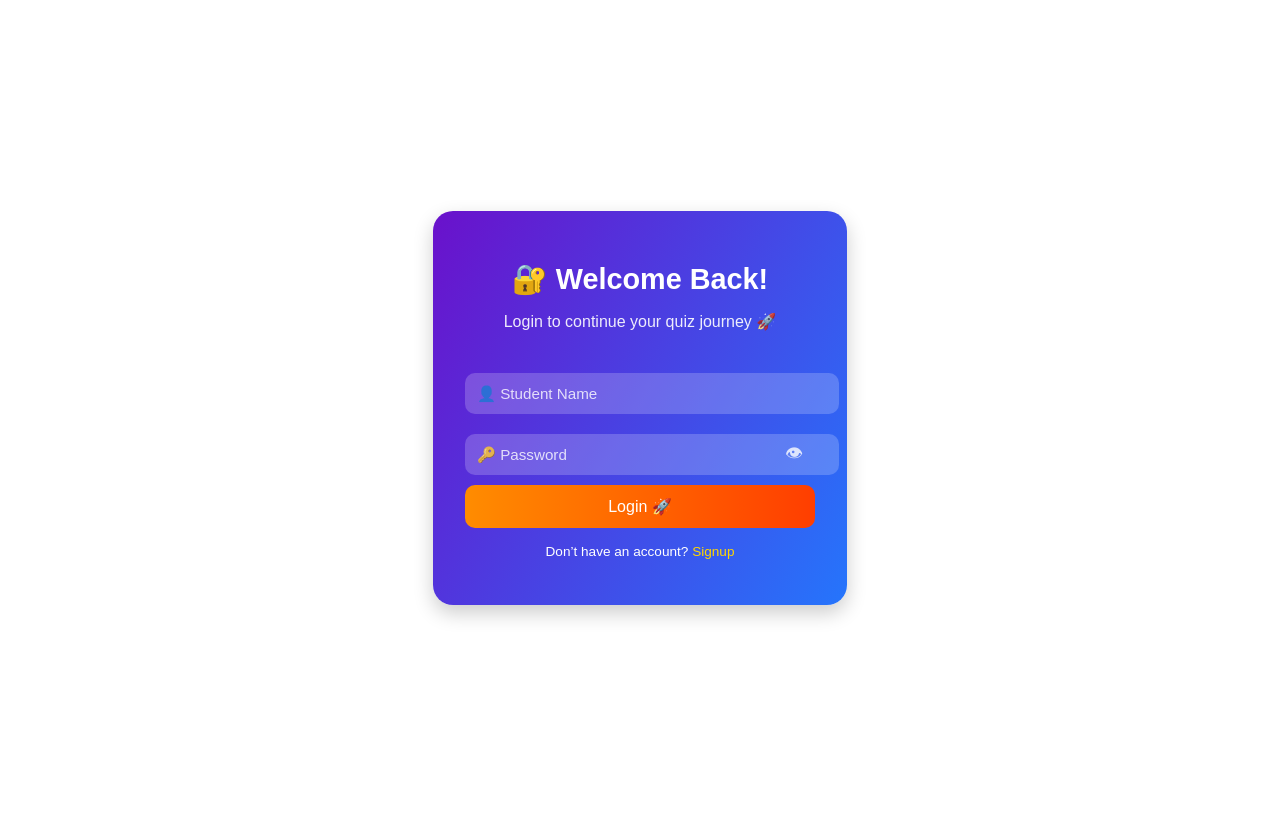
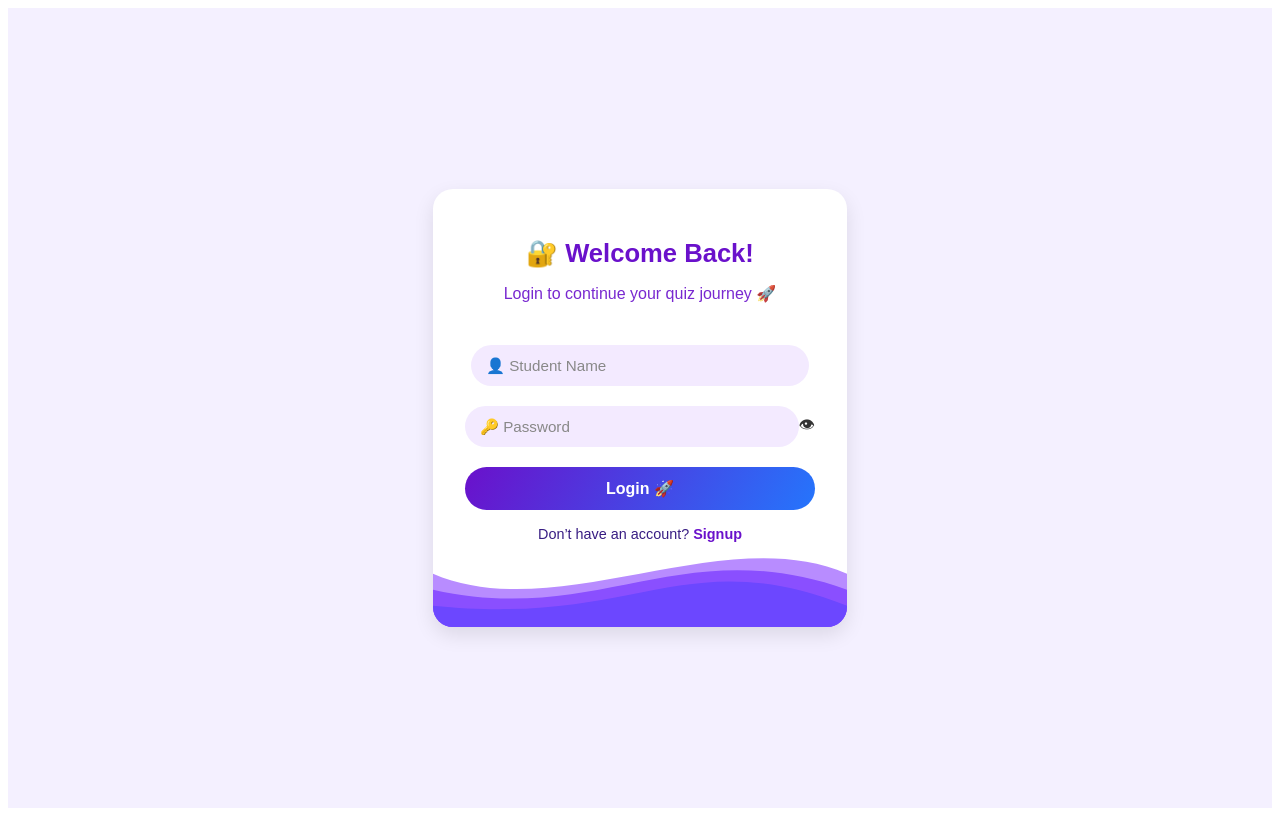
Before and after one commit to ShaikhSaniyaCode-maker/QUIZ-REACT.JSX, a React (Vite) app: page /login in a window 1280 px wide. Built offline with nearby package versions, Linux system fonts and the light colour scheme.

Commit message:
Updated Signup and Login UI

```diff
--- a/src/App.jsx
+++ b/src/App.jsx
@@ -17,7 +17,8 @@
 //     </Routes>
 //   );
 // }
-import Leaderboard from "./components/Leaderboard.jsx";
+import Leaderboard from "./components/Leaderboard";
+
 import { Routes, Route } from "react-router-dom";
 import Signup from "./components/Signup";
 import Login from "./components/Login";
--- a/src/components/Login.css
+++ b/src/components/Login.css
@@ -4,50 +4,48 @@
   display: flex;
   justify-content: center;
   align-items: center;
+  background: #f4f0ff;
   font-family: "Poppins", sans-serif;
 }
 
-/* Glass Card */
+/* Card */
 .login-card {
-  background: rgba(255, 255, 255, 0.1);
+  background: white;
   padding: 2rem;
   border-radius: 20px;
-  backdrop-filter: blur(10px);
   text-align: center;
-  color: #fff;
+  color: #333;
   width: 350px;
-  box-shadow: 0 8px 20px rgba(0,0,0,0.2);
-  animation: popIn 0.5s ease;
-  background: linear-gradient(120deg, #6a11cb, #2575fc);
+  box-shadow: 0 8px 20px rgba(0,0,0,0.1);
 }
 
 /* Heading */
 .login-card h1 {
-  font-size: 1.8rem;
-  margin-bottom: 0.5rem;
+  font-size: 1.6rem;
+  margin-bottom: 0.3rem;
+  color: #6a11cb;
 }
 
-.subtitle {
-  font-size: 1rem;
-  margin-bottom: 1.5rem;
-  opacity: 0.9;
-}
+/* .subtitle {
+  font-size: 0.9rem;
+  margin-bottom: 1.2rem;
+  color: #777;
+} */
 
 /* Inputs */
 .login-card input {
-  width: 100%;
-  padding: 12px;
+  width: 88%;
+  padding: 12px 15px;
   margin: 10px 0;
   border: none;
-  border-radius: 10px;
+  border-radius: 25px;
   outline: none;
   font-size: 0.95rem;
-  background: rgba(255,255,255,0.2);
-  color: #fff;
+  background: #f3eaff;
 }
 
 .login-card input::placeholder {
-  color: rgba(255,255,255,0.8);
+  color: #888;
 }
 
 /* Button */
@@ -55,55 +53,54 @@
   width: 100%;
   padding: 12px;
   border: none;
-  border-radius: 10px;
+  border-radius: 25px;
   font-size: 1rem;
-  background: linear-gradient(90deg, #ff8c00, #ff3e00);
+  font-weight: 600;
+  background: linear-gradient(120deg, #6a11cb, #2575fc);
   color: white;
   cursor: pointer;
-  transition: transform 0.2s ease, box-shadow 0.2s ease;
+  margin-top: 10px;
 }
 
 .login-card button:hover {
-  transform: scale(1.05);
-  box-shadow: 0 5px 15px rgba(255, 62, 0, 0.4);
+  opacity: 0.9;
 }
 
 /* Small Text */
 .note {
   margin-top: 1rem;
   font-size: 0.85rem;
+  color: #555;
 }
 
 .note a {
-  color: #ffd700;
+  color: #6a11cb;
+  font-weight: 600;
   text-decoration: none;
 }
 
-/* Animation */
-@keyframes popIn {
-  from { transform: scale(0.9); opacity: 0; }
-  to { transform: scale(1); opacity: 1; }
-}
-.password-wrapper {
+
+
+
+.login-card {
   position: relative;
-  width: 100%;
+  overflow: hidden;
+  padding-bottom: 70px; /* space for wave */
 }
 
-.password-wrapper input {
-  width: 92%;
-  padding-right: 40px; /* space for eye icon */
+.waves {
+  position: absolute;
+  bottom: 0;
+  left: 0;
+  width: 100%;
+  height: 80px;
+  z-index: 1;
 }
 
-.toggle-icon {
-  position: absolute;
-  right: 12px;
-  top: 50%;
-  transform: translateY(-50%);
-  cursor: pointer;
-  font-size: 1.1rem;
-  opacity: 0.8;
+.note {
+     position: relative;
+    z-index: 2;
+    /* margin-top: -40px; */
+    font-size: 0.9rem;
+    color: #381d83;
 }
-
-.toggle-icon:hover {
-  opacity: 1;
-}
--- a/src/components/Login.jsx
+++ b/src/components/Login.jsx
@@ -57,6 +57,29 @@ export default function Login() {
           <button type="submit">Login 🚀</button>
         </form>
 
+        {/* Waves at bottom */}
+        <div className="waves">
+          <svg
+            viewBox="0 0 500 150"
+            preserveAspectRatio="none"
+            style={{ height: "100%", width: "100%" }}
+          >
+            <path
+              d="M0.00,49.98 C150.00,150.00 350.00,-50.00 500.00,49.98 L500.00,150.00 L0.00,150.00 Z"
+              style={{ stroke: "none", fill: "#b88cff" }}
+            />
+            <path
+              d="M0.00,79.98 C200.00,150.00 300.00,-30.00 500.00,79.98 L500.00,150.00 L0.00,150.00 Z"
+              style={{ stroke: "none", fill: "#8a4fff" }}
+            />
+            <path
+              d="M0.00,109.98 C250.00,150.00 300.00,-10.00 500.00,109.98 L500.00,150.00 L0.00,150.00 Z"
+              style={{ stroke: "none", fill: "#6c47ff" }}
+            />
+          </svg>
+        </div>
+
+        {/* Note ABOVE waves */}
         <p className="note">
           Don’t have an account? <a href="/signup">Signup</a>
         </p>
--- a/src/components/Signup.css
+++ b/src/components/Signup.css
@@ -4,52 +4,48 @@
   display: flex;
   justify-content: center;
   align-items: center;
-  /* background: linear-gradient(120deg, #6a11cb, #2575fc); */
+  background: #f4f0ff;
   font-family: "Poppins", sans-serif;
 }
 
-/* Glass Card */
+/* Card */
 .signup-card {
-  background: rgba(255, 255, 255, 0.1);
+  background: white;
   padding: 2rem;
   border-radius: 20px;
-  backdrop-filter: blur(10px);
   text-align: center;
-  color: #fff;
+  color: #333;
   width: 350px;
-  box-shadow: 0 8px 20px rgba(0,0,0,0.2);
-  animation: popIn 0.5s ease;
-    background: linear-gradient(120deg, #6a11cb, #2575fc);
-
+  box-shadow: 0 8px 20px rgba(0,0,0,0.1);
 }
 
 /* Heading */
 .signup-card h1 {
-  font-size: 1.8rem;
-  margin-bottom: 0.5rem;
+  font-size: 1.6rem;
+  margin-bottom: 0.3rem;
+  color: #6a11cb;
 }
 
 .subtitle {
-  font-size: 1rem;
-  margin-bottom: 1.5rem;
-  opacity: 0.9;
+  font-size: 0.9rem;
+  margin-bottom: 1.2rem;
+  color: #6a11cb;
 }
 
 /* Inputs */
 .signup-card input {
-  width: 100%;
-  padding: 12px;
+  width: 88%;
+  padding: 12px 15px;
   margin: 10px 0;
   border: none;
-  border-radius: 10px;
+  border-radius: 25px;
   outline: none;
   font-size: 0.95rem;
-  background: rgba(255,255,255,0.2);
-  color: #fff;
+  background: #f3eaff;
 }
 
 .signup-card input::placeholder {
-  color: rgba(255,255,255,0.8);
+  color: #888;
 }
 
 /* Button */
@@ -57,55 +53,62 @@
   width: 100%;
   padding: 12px;
   border: none;
-  border-radius: 10px;
+  border-radius: 25px;
   font-size: 1rem;
-  background: linear-gradient(90deg, #ff8c00, #ff3e00);
+  font-weight: 600;
+  background: linear-gradient(120deg, #6a11cb, #2575fc);
   color: white;
   cursor: pointer;
-  transition: transform 0.2s ease, box-shadow 0.2s ease;
+  margin-top: 10px;
 }
 
 .signup-card button:hover {
-  transform: scale(1.05);
-  box-shadow: 0 5px 15px rgba(255, 62, 0, 0.4);
+  opacity: 0.9;
 }
 
 /* Small Text */
 .note {
   margin-top: 1rem;
   font-size: 0.85rem;
+  color: #555;
 }
 
-.note a {
-  color: #ffd700;
+/* .note a {
+  color: #6a11cb;
+  font-weight: 600;
   text-decoration: none;
+} */
+.password-wrapper{
+   display: flex;
+    align-items: center;
 }
 
-/* Animation */
-@keyframes popIn {
-  from { transform: scale(0.9); opacity: 0; }
-  to { transform: scale(1); opacity: 1; }
-}
-.password-wrapper {
+
+
+
+
+
+
+
+.signup-card {
   position: relative;
-  width: 100%;
+  overflow: hidden;
+  padding-bottom: 70px; /* extra space for wave */
 }
 
-.password-wrapper input {
-  width: 92%;
-  padding-right: 40px; /* space for eye icon */
+.waves {
+  position: absolute;
+  bottom: 0;
+  left: 0;
+  width: 100%;
+  height: 80px;
+  z-index: 1;
 }
 
-.toggle-icon {
-  position: absolute;
-  right: 12px;
-  top: 50%;
-  transform: translateY(-50%);
-  cursor: pointer;
-  font-size: 1.1rem;
-  opacity: 0.8;
+.note {
+  position: relative;
+  z-index: 2; /* wave ke upar aayega */
+  margin-top: -40px; /* overlap so it looks above wave */
+  font-size: 0.9rem;
+  color: white;
 }
-
-.toggle-icon:hover {
-  opacity: 1;
-}
--- a/src/components/Signup.jsx
+++ b/src/components/Signup.jsx
@@ -7,7 +7,7 @@ export default function Signup({ onSignup }) {
   const [phone, setPhone] = useState("");
   const [password, setPassword] = useState("");
   const [showPassword, setShowPassword] = useState(false);
-  const navigate = useNavigate(); // NEW
+  const navigate = useNavigate();
 
   const handleSignup = (e) => {
     e.preventDefault();
@@ -17,7 +17,7 @@ export default function Signup({ onSignup }) {
       localStorage.setItem("users", JSON.stringify(users));
       alert("🎉 Signup successful! Please login to continue.");
       onSignup && onSignup();
-      navigate("/login"); // redirect to login page
+      navigate("/login");
     } else {
       alert("⚠️ Please fill all fields!");
     }
@@ -61,6 +61,29 @@ export default function Signup({ onSignup }) {
           <button type="submit">Start Quiz 🚀</button>
         </form>
 
+        {/* Waves at bottom */}
+        <div className="waves">
+          <svg
+            viewBox="0 0 500 150"
+            preserveAspectRatio="none"
+            style={{ height: "100%", width: "100%" }}
+          >
+            <path
+              d="M0.00,49.98 C150.00,150.00 350.00,-50.00 500.00,49.98 L500.00,150.00 L0.00,150.00 Z"
+              style={{ stroke: "none", fill: "#b88cff" }}
+            />
+            <path
+              d="M0.00,79.98 C200.00,150.00 300.00,-30.00 500.00,79.98 L500.00,150.00 L0.00,150.00 Z"
+              style={{ stroke: "none", fill: "#8a4fff" }}
+            />
+            <path
+              d="M0.00,109.98 C250.00,150.00 300.00,-10.00 500.00,109.98 L500.00,150.00 L0.00,150.00 Z"
+              style={{ stroke: "none", fill: "#6c47ff" }}
+            />
+          </svg>
+        </div>
+
+        {/* Note text ABOVE waves */}
         <p className="note">
           Already have an account? <a href="/login">Login</a>
         </p>
```
